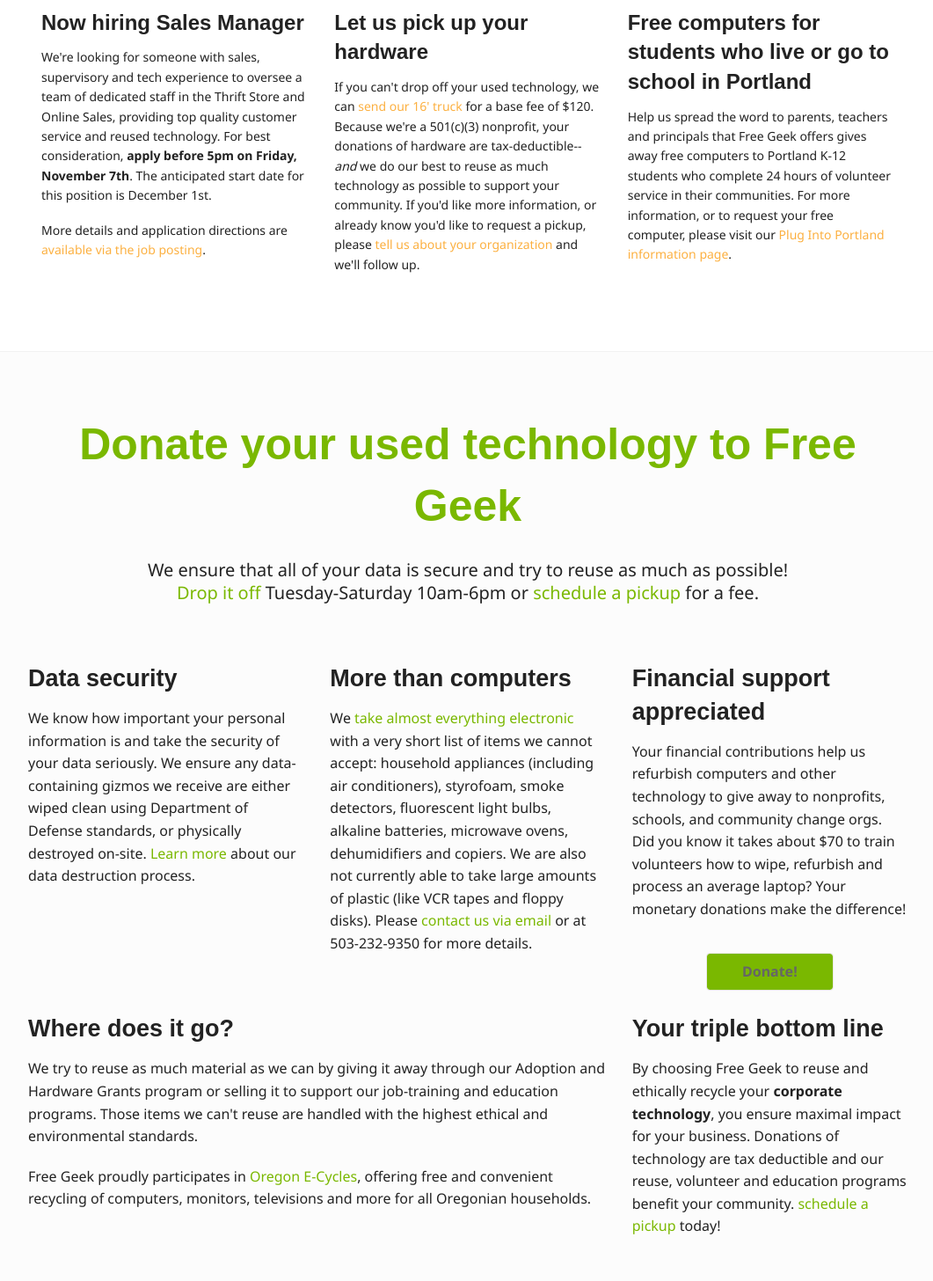
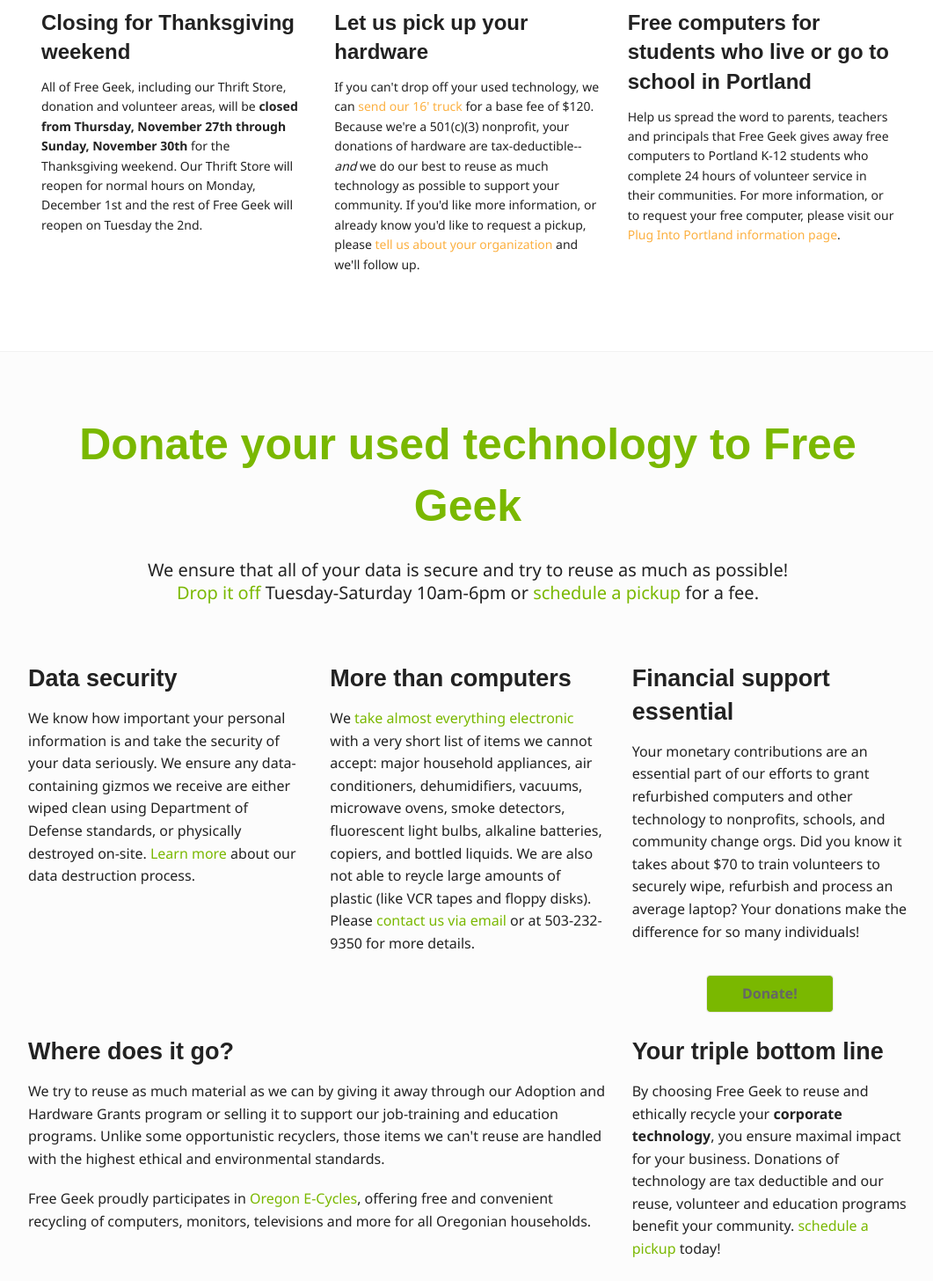
Before and after one commit to freegeek-pdx/website, a plain HTML site: page index.html in a window 1280 px wide. Shown: the part 660-2116 px from the top of the page at 88% size, without its empty margins (108-1169 px from the left). Drawn offline with Linux system fonts and the light colour scheme; a script that the page names is missing; a web font is replaced by a local one.

Commit message:
New version of the website

```diff
--- a/index.html
+++ b/index.html
@@ -44,7 +44,7 @@
 			      <li data-magellan-arrival="shop"><a href="#shop">Shop</a></li>
 			      <li data-magellan-arrival="volunteer"><a href="#volunteer">Volunteer</a></li>
 			      <li data-magellan-arrival="learn"><a href="#learn">Learn</a></li>
-			      <li data-magellan-arrival="contact"><a href="#connect">Contact</a></li>
+			      <li data-magellan-arrival="connect"><a href="#connect">Contact</a></li>
 			      <li><a class="button radius" href="http://www.freegeek.org/donate/">Donate!</a></li>
 			    </ul>
 			  </section>
@@ -68,9 +68,8 @@
 	<h2>The latest updates from Free Geek</h2>
 	<div class="row hi-icon-wrap hi-icon-effect-3 hi-icon-effect-3b">
 		<div class="large-4 columns feature">
-			<h3>Now hiring Sales Manager</h3>
-  			<p>We're looking for someone with sales, supervisory and tech experience to oversee a team of dedicated staff in the Thrift Store and Online Sales, providing top quality customer service and reused technology. For best consideration, <strong>apply before 5pm on Friday, November 7th</strong>. The anticipated start date for this position is December 1st.</p>
-<p>More details and application directions are <a href="http://www.freegeek.org/now-hiring-sales-manager/" target=”_blank”>available via the job posting</a>.</p>
+			<h3>Closing for Thanksgiving weekend</h3>
+			<p>All of Free Geek, including our Thrift Store, donation and volunteer areas, will be <strong>closed from Thursday, November 27th through Sunday, November 30th</strong> for the Thanksgiving weekend. Our Thrift Store will reopen for normal hours on Monday, December 1st and the rest of Free Geek will reopen on Tuesday the 2nd.</p>
 		</div>
 		<div class="large-4 columns feature">
 			<h3>Let us pick up your hardware</h3>
@@ -78,7 +77,7 @@
 		</div>
 		<div class="large-4 columns feature">
 			<h3>Free computers for students who live or go to school in Portland</h3>
-	<p>Help us spread the word to parents, teachers and principals that Free Geek offers gives away free computers to Portland K-12 students who complete 24 hours of volunteer service in their communities. For more information, or to request your free computer, please visit our <a href="http://www.freegeek.org/about/education/plug-into-portland/">Plug Into Portland information page</a>.</p>
+	<p>Help us spread the word to parents, teachers and principals that Free Geek gives away free computers to Portland K-12 students who complete 24 hours of volunteer service in their communities. For more information, or to request your free computer, please visit our <a href="http://www.freegeek.org/about/education/plug-into-portland/">Plug Into Portland information page</a>.</p>
 		</div>
 	</div>
 </div>
@@ -96,18 +95,18 @@
 					</div>
 					<div  class="large-4 columns">
 						<h3>More than computers</h3>
-						<p>We <a href="http://www.freegeek.org/donate/what-we-take/" title="List of items Free Geek accepts for recycling">take almost everything electronic</a> with a very short list of items we cannot accept: household appliances (including air conditioners), styrofoam, smoke detectors, fluorescent light bulbs, alkaline batteries, microwave ovens, dehumidifiers and copiers. We are also not currently able to take large amounts of plastic (like VCR tapes and floppy disks). Please <a href="https://docs.google.com/a/freegeek.org/forms/d/1NtcvYk3ixB1Zpea8g9rMXAxS82eVXsHLsfXDyjKlrvk/viewform" target="_blank" title="Submit a request">contact us via email</a> or at 503-232-9350 for more details.</p>
+						<p>We <a href="http://www.freegeek.org/donate/what-we-take/" title="List of items Free Geek accepts for recycling">take almost everything electronic</a> with a very short list of items we cannot accept: major household appliances, air conditioners, dehumidifiers, vacuums, microwave ovens, smoke detectors, fluorescent light bulbs, alkaline batteries, copiers, and bottled liquids. We are also not able to reycle large amounts of plastic (like VCR tapes and floppy disks). Please <a href="https://docs.google.com/a/freegeek.org/forms/d/1NtcvYk3ixB1Zpea8g9rMXAxS82eVXsHLsfXDyjKlrvk/viewform" target="_blank" title="Submit a request">contact us via email</a> or at 503-232-9350 for more details.</p>
 					</div>
 					<div  class="large-4 columns">
-						<h3>Financial support appreciated</h3>
-						<p>Your financial contributions help us refurbish computers and other technology to give away to nonprofits, schools, and community change orgs. Did you know it takes about $70 to train volunteers how to wipe, refurbish and process an average laptop? Your monetary donations make the difference!</p>
+						<h3>Financial support essential</h3>
+						<p>Your monetary contributions are an essential part of our efforts to grant refurbished computers and other technology to nonprofits, schools, and community change orgs. Did you know it takes about $70 to train volunteers to securely wipe, refurbish and process an average laptop? Your donations make the difference for so many individuals!</p>
 						<br/><center><a class="button secondary radius" href="http://www.freegeek.org/donate/">Donate!</a></center>
 					</div>
 			</div>
 			<div class="row">
 					<div class="large-8 columns">
 						<h3>Where does it go?</h3>
-						<p>We try to reuse as much material as we can by giving it away through our Adoption and Hardware Grants program or selling it to support our job-training and education programs. Those items we can't reuse are handled with the highest ethical and environmental standards.</p>
+						<p>We try to reuse as much material as we can by giving it away through our Adoption and Hardware Grants program or selling it to support our job-training and education programs. Unlike some opportunistic recyclers, those items we can't reuse are handled with the highest ethical and environmental standards.</p>
 						<p>Free Geek proudly participates in <a href="http://www.deq.state.or.us/lq/ecycle/" title="Oregon DDEQ website about E-Cycles" target="_blank">Oregon E-Cycles</a>, offering free and convenient recycling of computers, monitors, televisions and more for all Oregonian households.</p>
 					</div>
 					<div class="large-4 columns">
@@ -126,8 +125,8 @@
 			<div class="row">
 					<div class="large-4 columns">
 						<h3>Organizations</h3>
-						<p>Our <a href="http://www.freegeek.org/grants/" title="Find out if you qualify for free computers">Hardware Grants Program</a> connects qualifying non-profits, schools, religious, and community change organizations with needed and available refurbished computer equipment. Since our inception in February 2000, we have granted out over 7,500 PCs, 1,900 laptops, and many other assorted items to these organizations.</p>
-				<p>We are only able to fulfill grants for organizations that can arrange to pick up granted materials at our location in Portland, OR. Please plan on spending about twenty minutes filling out our <a href="http://www.freegeek.org/grants/" title="Find out if you qualify for free computers">grant application</a> and expect an initial response from us within four weeks.</p>
+						<p>Our <a href="http://www.freegeek.org/grants/" title="Find out if you qualify for free computers">Hardware Grants Program</a> connects qualifying non-profits, schools, religious, and community change organizations with needed and available refurbished computer equipment; this helps them focus their resources on mission-critical services. Since our inception in February 2000, we have granted out over 7,500 PCs, 1,900 laptops, and many other assorted items to these organizations.</p>
+				<p><a href="http://www.freegeek.org/grants/" title="Find out if you qualify for free computers">See if your organization qualifies for our technology grants program</a></p>
 					</div>
 					<div  class="large-4 columns">
 						<h3>Individuals</h3>
```
